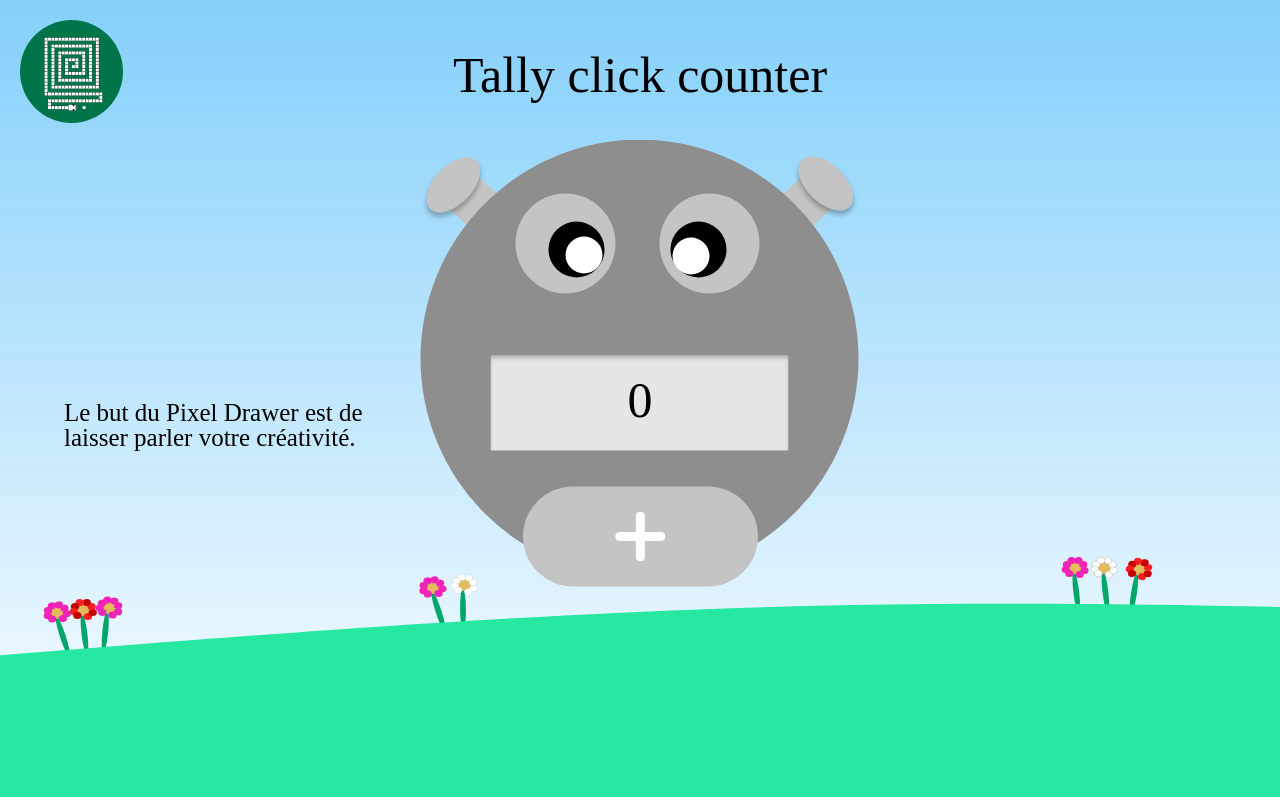
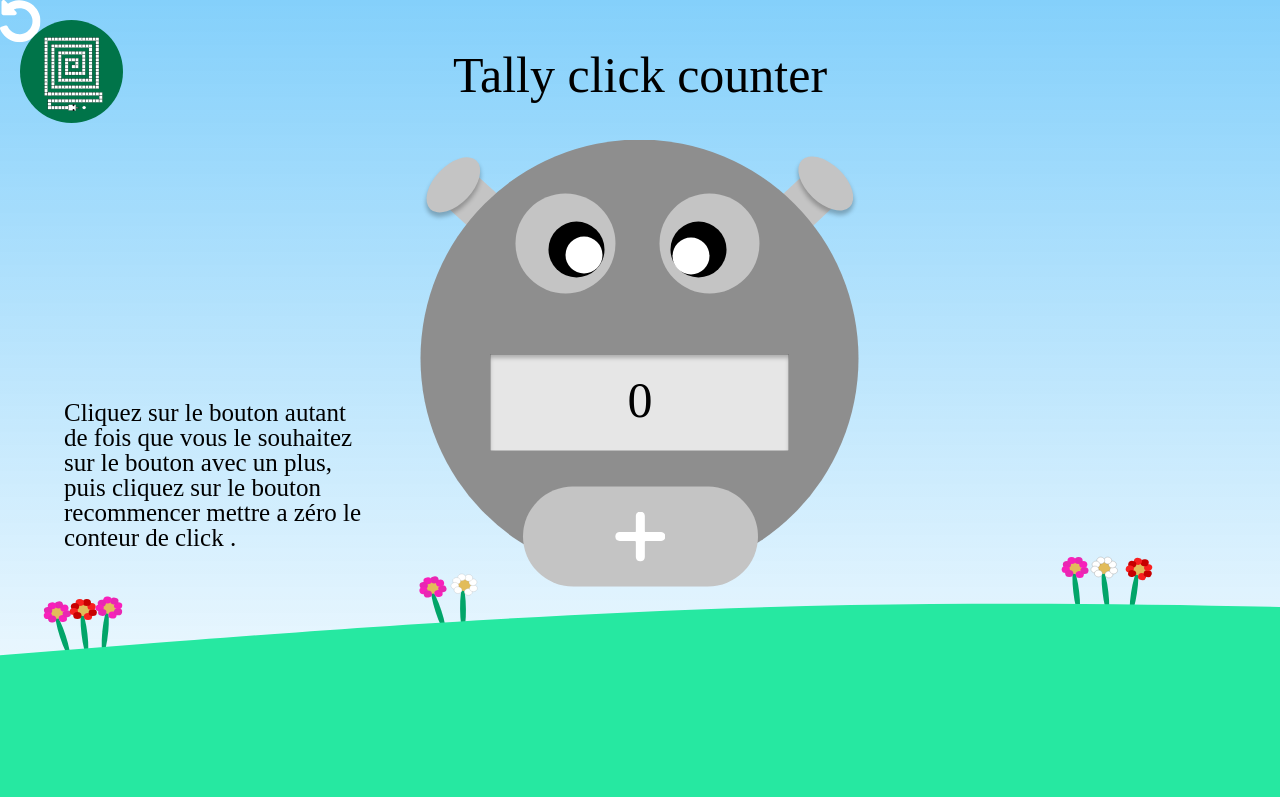
Before and after one commit to Noh4m/TallyClickCounter, a plain HTML site: page index.html in a window 1280 px wide. Shown: the top 800 px of the page. Drawn offline with Linux system fonts and the light colour scheme.

Commit message:
TallyClickCounter Html

```diff
--- a/index.html
+++ b/index.html
@@ -12,14 +12,14 @@
 
     <link rel="stylesheet" href="./reset.css">
     <link rel="stylesheet" href="./style.css">
-    <title>Pixel Drawer</title>
+    <title>Tally Click Counter</title>
 </head>
 
 <body>
     <div id="Background">
 
         <article>
-            <p>Le but du Pixel Drawer est de laisser parler votre créativité.</p>
+            <p>Cliquez sur le bouton autant de fois que vous  le souhaitez sur le bouton avec un plus, puis  cliquez sur le bouton recommencer mettre a zéro le conteur de click  .</p>
         </article>
         <!--Logo of the site -->
         <figure>
@@ -30,16 +30,16 @@
 
         <p id="click">0</p>
         <div id="head">
-        <div onClick="onClick()" id="Btn">
-        <img src="./img/PlusIcon.svg" alt="PlusIcon" id="PlusIcon">
+            <img src="./img/HeadRobot.svg" alt="headRobot">
+            <div onClick="onClick()" id="Btn">
+                <img src="./img/PlusIcon.svg" alt="PlusIcon" id="PlusIcon">
+            </div>
         </div>
-        <img src="./img/HeadRobot.svg" alt="headRobot" >
+
+        <div onClick="reset()" id="reset">
+            <img src="./img/Reset.svg" alt="resetIcon" id="RIcon">
 
         </div>
-
-
-
-
         <figure id="Footer">
             <img src="./img/wave.svg" alt="waveimg">
         </figure>
```
Also changed, not shown: 1 other file.
